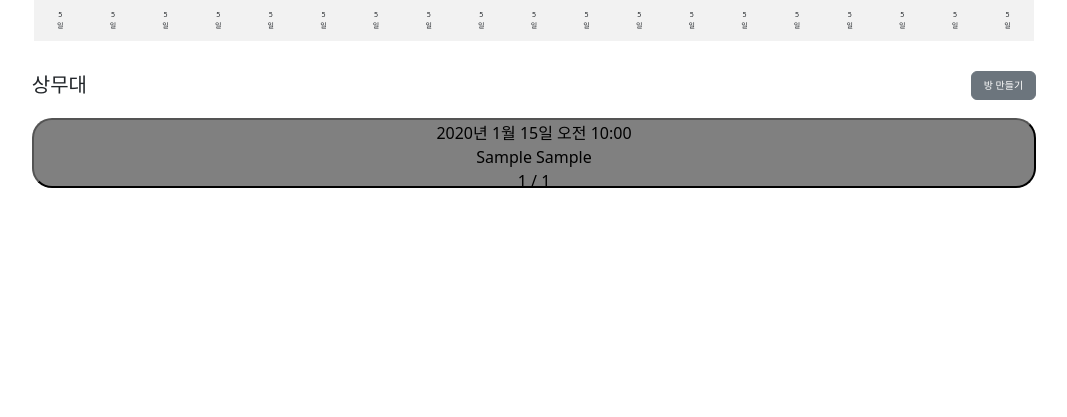
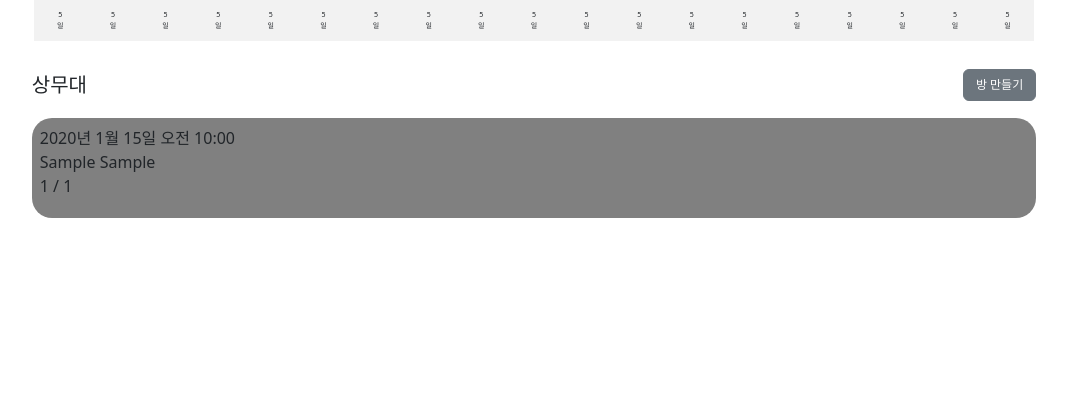
Before and after one commit to ROKATAXI/taxiRoka, a Django app: page /matching/ in a window 1280 px wide. Shown: the part 82-499 px from the top of the page, without its empty margins (106-1173 px from the left). Run offline with Django 4.2, Linux system fonts and the light colour scheme; a user stored in the database is signed in; tables that the repository leaves empty hold one stand-in row (values such as "Sample post"); some libraries are stand-ins or nearby versions.

Commit message:
style: matchingroom 방컨테이너 button에서 div로 변경 후 스타일 수정

```diff
--- a/static/css/matchinglist.css
+++ b/static/css/matchinglist.css
@@ -18,8 +18,9 @@
     font-size: 20px;
     margin-bottom: 0;
 }
-.matchinglist-info > button {
-    font-size: 10px;
+.matchinglist-info > a > button {
+    font-size: 12px;
+
 }
 
 
@@ -35,10 +36,11 @@
 }
 
 .matching-room {
-    height: 70px;
+    height: 100px;
     width: 90%;
     background-color: gray;
     border-radius: 20px;
+    padding: 8px;
 }
 
 
--- a/templates/matching/matchinglist.html
+++ b/templates/matching/matchinglist.html
@@ -88,11 +88,11 @@
             <!-- 부대위치와 방생성 -->
             <div class="matchinglist-info">
                 <h2>상무대</h2>
-                <button class="btn btn-secondary">방 만들기</button>
+                <a href="/matching/create/"><button class="btn btn-secondary">방 만들기</button></a>
             </div>
 
             {% for room in rooms %}
-            <button type="button" class="matching-room" data-bs-toggle="modal" data-bs-target="#exampleModal">
+            <div class="matching-room" data-bs-toggle="modal" data-bs-target="#exampleModal">
                 <div>
                     {{ room.departure_date }}
                     {{ room.departure_time }}
@@ -104,7 +104,7 @@
                 <div>
                     {{ room.current_num }} / {{ room.max_num }}
                 </div>
-            </button>
+            </div>
             {% endfor %}
 
             <!-- Modal -->
```
Also changed, not shown: templates/matching/createroom.html (+12 -12 lines).
